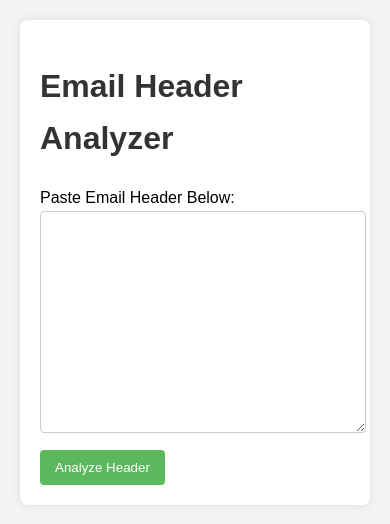
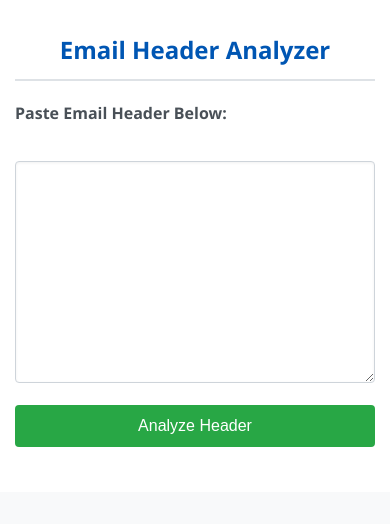
Before and after one commit to Adwaith-Shan-Pk/Email_Header_Analyzer, a Flask app: page / in a window 390 px wide. Shown: the top 524 px of the page. Run offline with Flask 3, Linux system fonts and the light colour scheme.

Commit message:
Added style.css

```diff
--- /dev/null
+++ b/static/style.css
@@ -0,0 +1,170 @@
+/* General Styles */
+body {
+    font-family: 'Segoe UI', Tahoma, Geneva, Verdana, sans-serif;
+    line-height: 1.6;
+    margin: 0;
+    background-color: #f8f9fa;
+    color: #343a40;
+}
+
+.container {
+    max-width: 900px;
+    margin: 30px auto;
+    background: #ffffff;
+    padding: 30px;
+    border-radius: 8px;
+    box-shadow: 0 2px 15px rgba(0, 0, 0, 0.1);
+}
+
+h1 {
+    color: #0056b3; /* A nice blue */
+    text-align: center;
+    margin-bottom: 30px;
+    border-bottom: 2px solid #dee2e6;
+    padding-bottom: 15px;
+}
+
+h2 {
+    color: #17a2b8; /* A teal color */
+    margin-top: 30px;
+    border-bottom: 1px solid #e9ecef;
+    padding-bottom: 10px;
+}
+
+/* Form Styles */
+form {
+    margin-bottom: 30px;
+}
+
+label {
+    display: block;
+    margin-bottom: 8px;
+    font-weight: 600;
+    color: #495057;
+}
+
+textarea {
+    width: calc(100% - 22px); /* Account for padding and border */
+    height: 250px;
+    margin-bottom: 15px;
+    padding: 10px;
+    border: 1px solid #ced4da;
+    border-radius: 4px;
+    font-family: Consolas, Monaco, 'Andale Mono', 'Ubuntu Mono', monospace;
+    font-size: 0.95em;
+    resize: vertical; /* Allow vertical resizing */
+    box-shadow: inset 0 1px 3px rgba(0,0,0,0.06);
+}
+
+textarea:focus {
+    border-color: #80bdff;
+    outline: 0;
+    box-shadow: 0 0 0 0.2rem rgba(0, 123, 255, 0.25);
+}
+
+button[type="submit"] {
+    padding: 12px 20px;
+    background-color: #28a745; /* A pleasant green */
+    color: white;
+    border: none;
+    border-radius: 4px;
+    cursor: pointer;
+    font-size: 1em;
+    transition: background-color 0.2s ease-in-out;
+}
+
+button[type="submit"]:hover {
+    background-color: #218838; /* Darker green on hover */
+}
+
+/* Results Section */
+.results {
+    margin-top: 30px;
+    background: #eef1f5; /* Lighter background for results */
+    padding: 20px;
+    border-radius: 6px;
+    border: 1px solid #d6dadf;
+}
+
+.results dl {
+    margin: 0;
+    padding: 0;
+}
+
+dt {
+    font-weight: bold;
+    color: #0056b3;
+    margin-top: 15px;
+    font-size: 1.05em;
+}
+
+dd {
+    margin-left: 0; /* Align with dt */
+    margin-bottom: 10px;
+    padding-left: 10px; /* Indent content slightly */
+    border-left: 3px solid #17a2b8; /* Accent line */
+}
+
+.results pre {
+    white-space: pre-wrap;
+    word-wrap: break-word;
+    background: #ffffff;
+    padding: 12px;
+    border: 1px solid #e3e6e9;
+    border-radius: 4px;
+    font-family: Consolas, Monaco, 'Andale Mono', 'Ubuntu Mono', monospace;
+    font-size: 0.9em;
+    line-height: 1.5;
+    margin-top: 5px;
+    overflow-x: auto; /* Add scrollbar if content overflows horizontally */
+}
+
+/* Error Message */
+.error {
+    color: #dc3545; /* Standard error red */
+    background-color: #f8d7da;
+    border: 1px solid #f5c6cb;
+    padding: 10px 15px;
+    margin-top: 20px;
+    border-radius: 4px;
+    font-weight: 500;
+}
+
+/* Responsive Adjustments */
+@media (max-width: 768px) {
+    .container {
+        margin: 15px;
+        padding: 20px;
+    }
+
+    h1 {
+        font-size: 1.8em;
+    }
+
+    textarea {
+        height: 200px;
+    }
+}
+
+@media (max-width: 480px) {
+    body {
+        margin: 0;
+    }
+    .container {
+        margin: 0;
+        padding: 15px;
+        border-radius: 0;
+        box-shadow: none;
+    }
+
+    h1 {
+        font-size: 1.5em;
+        margin-bottom: 20px;
+        padding-bottom: 10px;
+    }
+
+    button[type="submit"] {
+        width: 100%;
+        padding: 12px;
+    }
+}
--- a/templates/index.html
+++ b/templates/index.html
@@ -4,70 +4,7 @@
     <meta charset="utf-8">
     <meta name="viewport" content="width=device-width, initial-scale=1, shrink-to-fit=no">
     <title>Email Header Analyzer</title>
-    <style>
-        body {
-            font-family: sans-serif;
-            line-height: 1.6;
-            margin: 20px;
-            background-color: #f4f4f4;
-        }
-        .container {
-            max-width: 800px;
-            margin: auto;
-            background: #fff;
-            padding: 20px;
-            border-radius: 8px;
-            box-shadow: 0 0 10px rgba(0,0,0,0.1);
-        }
-        h1, h2 {
-            color: #333;
-        }
-        textarea {
-            width: 98%;
-            height: 200px;
-            margin-bottom: 10px;
-            padding: 10px;
-            border: 1px solid #ccc;
-            border-radius: 4px;
-        }
-        button {
-            padding: 10px 15px;
-            background-color: #5cb85c;
-            color: white;
-            border: none;
-            border-radius: 4px;
-            cursor: pointer;
-        }
-        button:hover {
-            background-color: #4cae4c;
-        }
-        .results {
-            margin-top: 20px;
-            background: #e9e9e9;
-            padding: 15px;
-            border-radius: 4px;
-        }
-        .results pre {
-            white-space: pre-wrap; /* Allows wrapping long lines */
-            word-wrap: break-word; /* Breaks long words */
-            background: #fff;
-            padding: 10px;
-            border: 1px solid #ddd;
-            border-radius: 4px;
-        }
-        .error {
-            color: red;
-            margin-top: 10px;
-        }
-        dt {
-            font-weight: bold;
-            margin-top: 5px;
-        }
-        dd {
-            margin-left: 20px;
-            margin-bottom: 5px;
-        }
-    </style>
+    <link rel="stylesheet" href="{{ url_for('static', filename='style.css') }}">
 </head>
 <body>
     <div class="container">
```
